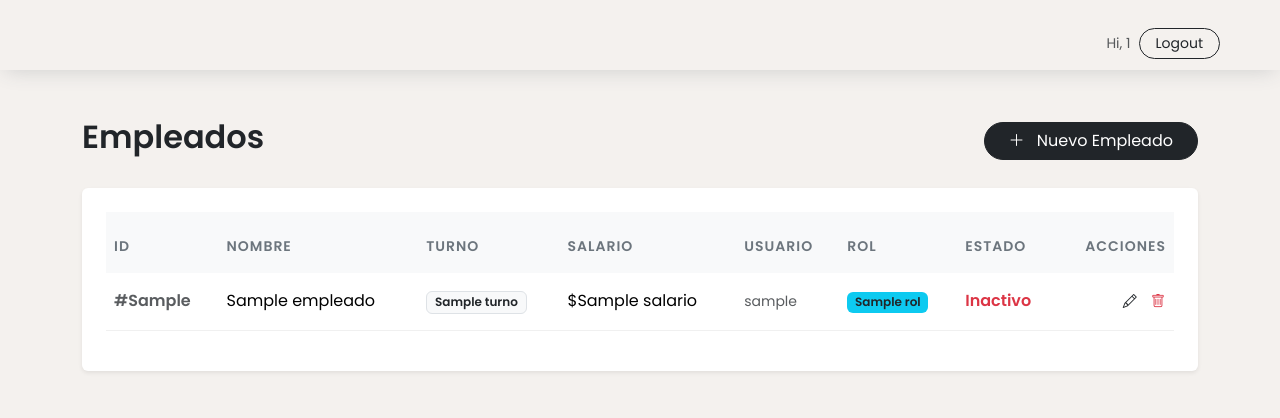
After one commit to noeEdwin/Fruteria_Flask, a Flask app: page /empleados in a window 1280 px wide. The commit adds this page. Shown: the top 418 px of the page. Run offline with Flask 3, Linux system fonts and the light colour scheme; a user stored in the database is signed in; a database or web service that is not in the repository returns one stand-in record (values such as "Sample title"); some libraries are stand-ins or nearby versions; some web fonts are replaced.

Commit message:
modulo_empleado

```diff
--- a/app/__init__.py
+++ b/app/__init__.py
@@ -38,4 +38,7 @@ def create_app():
     from app.routes.compras import compras_bp
     app.register_blueprint(compras_bp)
 
+    from app.routes.empleado import empleado_bp
+    app.register_blueprint(empleado_bp)
+
     return app
--- /dev/null
+++ b/app/routes/empleado.py
@@ -0,0 +1,56 @@
+from flask import Blueprint, render_template, request, redirect, url_for, flash
+from flask_login import login_required, current_user
+from app.models.empleado import Empleado
+
+empleado_bp = Blueprint('empleado', __name__)
+
+@empleado_bp.route('/empleados')
+@login_required
+def list_empleados():
+    empleados = Empleado.get_all()
+    return render_template('empleados.html', empleados=empleados)
+
+@empleado_bp.route('/empleados/add', methods=['POST'])
+@login_required
+def add_empleado():
+    try:
+        data = {
+            'id_e': request.form['id_e'],
+            'nombre': request.form['nombre'],
+            'turno': request.form['turno'],
+            'salario': request.form['salario'],
+            'username': request.form['username'],
+            'rol': request.form['rol']
+        }
+        Empleado.create(data)
+        flash('Empleado agregado exitosamente', 'success')
+    except Exception as e:
+        flash(f'Error al agregar empleado: {str(e)}', 'danger')
+    return redirect(url_for('empleado.list_empleados'))
+
+@empleado_bp.route('/empleados/update/<int:id_e>', methods=['POST'])
+@login_required
+def update_empleado(id_e):
+    try:
+        data = {
+            'nombre': request.form['nombre'],
+            'turno': request.form['turno'],
+            'salario': request.form['salario'],
+            'username': request.form['username'],
+            'rol': request.form['rol']
+        }
+        Empleado.update(id_e, data)
+        flash('Empleado actualizado exitosamente', 'success')
+    except Exception as e:
+        flash(f'Error al actualizar empleado: {str(e)}', 'danger')
+    return redirect(url_for('empleado.list_empleados'))
+
+@empleado_bp.route('/empleados/delete/<int:id_e>', methods=['GET', 'POST'])
+@login_required
+def delete_empleado(id_e):
+    try:
+        Empleado.delete(id_e)
+        flash('Empleado eliminado exitosamente', 'success')
+    except Exception as e:
+        flash(f'Error al eliminar empleado: {str(e)}', 'danger')
+    return redirect(url_for('empleado.list_empleados'))
--- /dev/null
+++ b/app/templates/empleados.html
@@ -0,0 +1,204 @@
+{% extends "layout_dashboard.html" %}
+
+{% block title %}Empleados - Frutería{% endblock %}
+
+{% block content %}
+<div class="container py-5">
+    <div class="d-flex justify-content-between align-items-center mb-4">
+        <h2 class="fw-bold text-dark">Empleados</h2>
+        <button type="button" class="btn btn-dark rounded-pill px-4" data-bs-toggle="modal" data-bs-target="#addModal">
+            <i class="bi bi-plus-lg me-2"></i> Nuevo Empleado
+        </button>
+    </div>
+
+    <!-- Minimalist Table -->
+    <div class="table-responsive shadow-sm rounded bg-white p-4">
+        <table class="table table-hover align-middle">
+            <thead class="table-light">
+                <tr>
+                    <th scope="col" class="text-secondary text-uppercase small">ID</th>
+                    <th scope="col" class="text-secondary text-uppercase small">Nombre</th>
+                    <th scope="col" class="text-secondary text-uppercase small">Turno</th>
+                    <th scope="col" class="text-secondary text-uppercase small">Salario</th>
+                    <th scope="col" class="text-secondary text-uppercase small">Usuario</th>
+                    <th scope="col" class="text-secondary text-uppercase small">Rol</th>
+                    <th scope="col" class="text-secondary text-uppercase small">Estado</th>
+                    <th scope="col" class="text-end text-secondary text-uppercase small">Acciones</th>
+                </tr>
+            </thead>
+            <tbody>
+                {% for e in empleados %}
+                <tr>
+                    <td class="fw-bold text-muted">#{{ e.id_e }}</td>
+                    <td>{{ e.nombre }}</td>
+                    <td><span class="badge bg-light text-dark border">{{ e.turno }}</span></td>
+                    <td>${{ e.salario }}</td>
+                    <td class="text-muted small">{{ e.username }}</td>
+                    <td><span class="badge bg-info text-dark">{{ e.rol }}</span></td>
+                    <td>
+                        {% if e.is_active %}
+                            <span class="text-success fw-bold">Activo</span>
+                        {% else %}
+                            <span class="text-danger fw-bold">Inactivo</span>
+                        {% endif %}
+                    </td>
+                    <td class="text-end">
+                        <button class="btn btn-sm btn-link text-dark p-0 me-2"
+                                data-bs-toggle="modal"
+                                data-bs-target="#editModal{{ e.id_e }}">
+                            <i class="bi bi-pencil"></i>
+                        </button>
+                        <button class="btn btn-sm btn-link text-danger p-0"
+                                data-bs-toggle="modal"
+                                data-bs-target="#deleteModal{{ e.id_e }}">
+                            <i class="bi bi-trash"></i>
+                        </button>
+                    </td>
+                </tr>
+                <!-- DELETE MODAL -->
+                <div class="modal fade" id="deleteModal{{ e.id_e }}" tabindex="-1">
+                    <div class="modal-dialog modal-dialog-centered">
+                        <div class="modal-content border-0 shadow">
+                            <div class="modal-header border-0 bg-danger text-white">
+                                <h5 class="modal-title">⚠️ Confirmar Eliminación</h5>
+                                <button type="button" class="btn-close btn-close-white" data-bs-dismiss="modal"></button>
+                            </div>
+                            <div class="modal-body">
+                                <p class="mb-2">¿Estás seguro de eliminar este empleado?</p>
+                                <div class="bg-light p-3 rounded">
+                                    <strong>{{ e.nombre }}</strong><br>
+                                    <small class="text-muted">ID: #{{ e.id_e }}</small>
+                                </div>
+                                <p class="mt-3 mb-0 small text-muted">
+                                    ⓘ Esta acción podría fallar si el empleado tiene registros asociados.
+                                </p>
+                            </div>
+                            <div class="modal-footer border-0">
+                                <button type="button" class="btn btn-light" data-bs-dismiss="modal">Cancelar</button>
+                                <a href="{{ url_for('empleado.delete_empleado', id_e=e.id_e) }}"
+                                class="btn btn-danger">Eliminar Empleado</a>
+                            </div>
+                        </div>
+                    </div>
+                </div>
+                <!-- Edit Modal -->
+                <div class="modal fade" id="editModal{{ e.id_e }}" tabindex="-1" aria-hidden="true">
+                    <div class="modal-dialog modal-dialog-centered">
+                        <div class="modal-content border-0 shadow">
+                            <div class="modal-header border-0">
+                                <h5 class="modal-title fw-bold">Editar Empleado</h5>
+                                <button type="button" class="btn-close" data-bs-dismiss="modal" aria-label="Close"></button>
+                            </div>
+                            <form action="{{ url_for('empleado.update_empleado', id_e=e.id_e) }}" method="POST">
+                                <div class="modal-body">
+                                    <div class="mb-3">
+                                        <label class="form-label small text-muted">Nombre Completo</label>
+                                        <input type="text" class="form-control" name="nombre" value="{{ e.nombre }}" required>
+                                    </div>
+                                    <div class="row">
+                                        <div class="col-md-6 mb-3">
+                                            <label class="form-label small text-muted">Turno</label>
+                                            <select class="form-select" name="turno" required>
+                                                <option value="matutino" {% if e.turno == 'matutino' %}selected{% endif %}>Matutino</option>
+                                                <option value="vespertino" {% if e.turno == 'vespertino' %}selected{% endif %}>Vespertino</option>
+                                                <option value="mixto" {% if e.turno == 'mixto' %}selected{% endif %}>Mixto</option>
+                                            </select>
+                                        </div>
+                                        <div class="col-md-6 mb-3">
+                                            <label class="form-label small text-muted">Salario</label>
+                                            <input type="number" step="0.01" class="form-control" name="salario" value="{{ e.salario }}" required>
+                                        </div>
+                                    </div>
+                                    <div class="row">
+                                        <div class="col-md-6 mb-3">
+                                            <label class="form-label small text-muted">Usuario</label>
+                                            <input type="text" class="form-control" name="username" value="{{ e.username }}" required>
+                                        </div>
+                                        <div class="col-md-6 mb-3">
+                                            <label class="form-label small text-muted">Rol</label>
+                                            <select class="form-select" name="rol" required>
+                                                <option value="vendedor" {% if e.rol == 'vendedor' %}selected{% endif %}>Vendedor</option>
+                                                <option value="almacenista" {% if e.rol == 'almacenista' %}selected{% endif %}>Almacenista</option>
+                                                <option value="supervisor" {% if e.rol == 'supervisor' %}selected{% endif %}>Supervisor</option>
+                                                <option value="admin" {% if e.rol == 'admin' %}selected{% endif %}>Admin</option>
+                                            </select>
+                                        </div>
+                                    </div>
+                                </div>
+                                <div class="modal-footer border-0">
+                                    <button type="button" class="btn btn-light" data-bs-dismiss="modal">Cancelar</button>
+                                    <button type="submit" class="btn btn-dark">Guardar Cambios</button>
+                                </div>
+                            </form>
+                        </div>
+                    </div>
+                </div>
+                {% endfor %}
+            </tbody>
+        </table>
+        {% if not empleados %}
+            <div class="text-center py-5 text-muted">
+                <i class="bi bi-people fs-1 mb-3 d-block"></i>
+                No hay empleados registrados.
+            </div>
+        {% endif %}
+    </div>
+</div>
+
+<!-- Add Modal -->
+<div class="modal fade" id="addModal" tabindex="-1" aria-hidden="true">
+    <div class="modal-dialog modal-dialog-centered">
+        <div class="modal-content border-0 shadow">
+            <div class="modal-header border-0">
+                <h5 class="modal-title fw-bold">Nuevo Empleado</h5>
+                <button type="button" class="btn-close" data-bs-dismiss="modal" aria-label="Close"></button>
+            </div>
+            <form action="{{ url_for('empleado.add_empleado') }}" method="POST">
+                <div class="modal-body">
+                    <div class="mb-3">
+                        <label class="form-label small text-muted">ID Empleado</label>
+                        <input type="number" class="form-control" name="id_e" required>
+                    </div>
+                    <div class="mb-3">
+                        <label class="form-label small text-muted">Nombre Completo</label>
+                        <input type="text" class="form-control" name="nombre" required>
+                    </div>
+                    <div class="row">
+                        <div class="col-md-6 mb-3">
+                            <label class="form-label small text-muted">Turno</label>
+                            <select class="form-select" name="turno" required>
+                                <option value="matutino">Matutino</option>
+                                <option value="vespertino">Vespertino</option>
+                                <option value="mixto">Mixto</option>
+                            </select>
+                        </div>
+                        <div class="col-md-6 mb-3">
+                            <label class="form-label small text-muted">Salario</label>
+                            <input type="number" step="0.01" class="form-control" name="salario" required>
+                        </div>
+                    </div>
+                    <div class="row">
+                        <div class="col-md-6 mb-3">
+                            <label class="form-label small text-muted">Usuario</label>
+                            <input type="text" class="form-control" name="username" required>
+                        </div>
+                        <div class="col-md-6 mb-3">
+                            <label class="form-label small text-muted">Rol</label>
+                            <select class="form-select" name="rol" required>
+                                <option value="vendedor">Vendedor</option>
+                                <option value="almacenista">Almacenista</option>
+                                <option value="supervisor">Supervisor</option>
+                                <option value="admin">Admin</option>
+                            </select>
+                        </div>
+                    </div>
+                </div>
+                <div class="modal-footer border-0">
+                    <button type="button" class="btn btn-light" data-bs-dismiss="modal">Cancelar</button>
+                    <button type="submit" class="btn btn-dark">Guardar Empleado</button>
+                </div>
+            </form>
+        </div>
+    </div>
+</div>
+{% endblock %}
--- a/app/templates/layout_dashboard.html
+++ b/app/templates/layout_dashboard.html
@@ -64,6 +64,9 @@
             {% if current_user.es_admin %}
             <li class="nav-item mx-3">
               <a class="nav-link {% if 'clientes' in request.endpoint %}active{% endif %}" href="{{ url_for('clientes.index') }}">Clientes</a>
+            </li>
+            <li class="nav-item mx-3">
+              <a class="nav-link {% if 'empleado' in request.endpoint %}active{% endif %}" href="{{ url_for('empleado.list_empleados') }}">Empleados</a>
             </li>
             <li class="nav-item mx-3">
               <a class="nav-link {% if 'ventas.nueva_venta' in request.endpoint %}active{% endif %}" href="{{ url_for('ventas.nueva_venta') }}">Ventas</a>
```
Also changed, not shown: app/models/empleado.py (added, +85 -0 lines).
